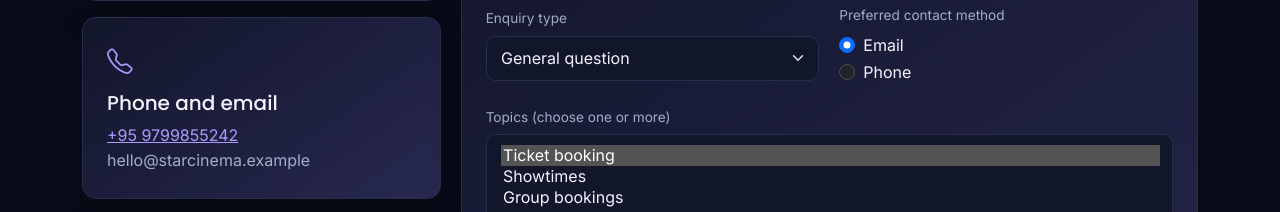
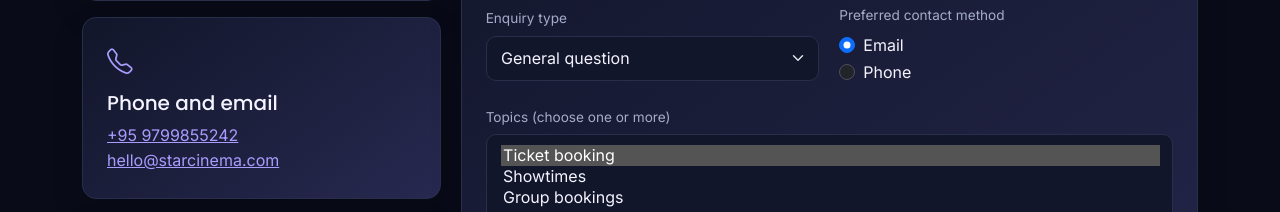
Before and after one commit to Tomoee311/star-cinema, a website: page contact.html in a window 1280 px wide. Shown: the part 1200-1412 px from the top of the page. Drawn offline with nearby package versions, Linux system fonts and the light colour scheme.

Commit message:
Add files via upload

```diff
--- a/contact.html
+++ b/contact.html
@@ -82,7 +82,7 @@
               <div class="sc-card sc-contact-card p-4">
                 <i class="bi bi-telephone sc-icon" aria-hidden="true"></i>
                 <h2 class="h5 mt-2">Phone and email</h2>
-                <p class="sc-muted mb-0"><a href="tel:+959799855242">+95 9799855242</a><br>hello@starcinema.example</p>
+                <p class="sc-muted mb-0"><a href="tel:+959799855242">+95 9799855242</a><br><a href="mailto:hello@starcinema.com">hello@starcinema.com</a></p>
               </div>
               <div class="sc-card sc-contact-card p-4">
                 <i class="bi bi-clock sc-icon" aria-hidden="true"></i>
```
